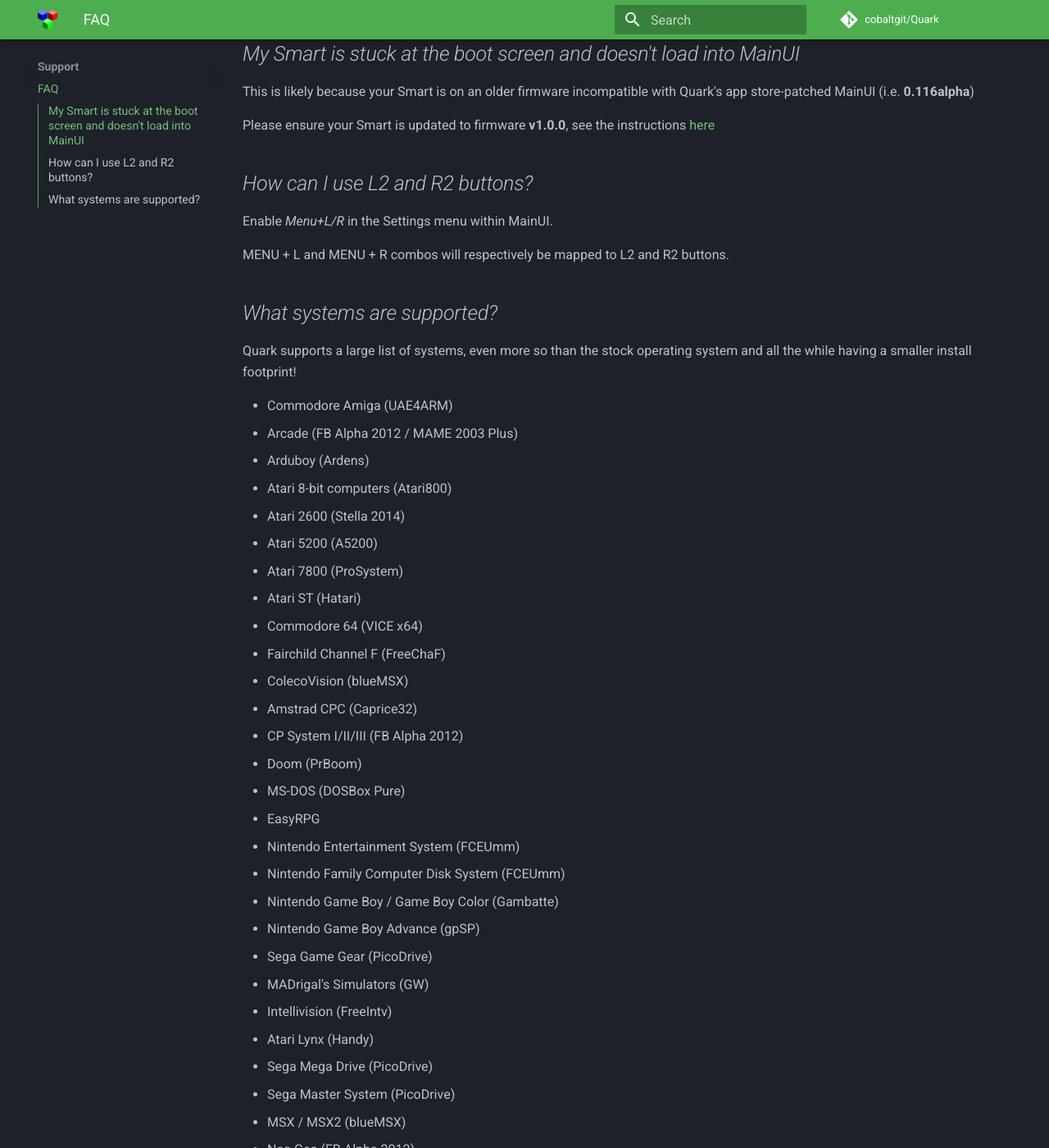
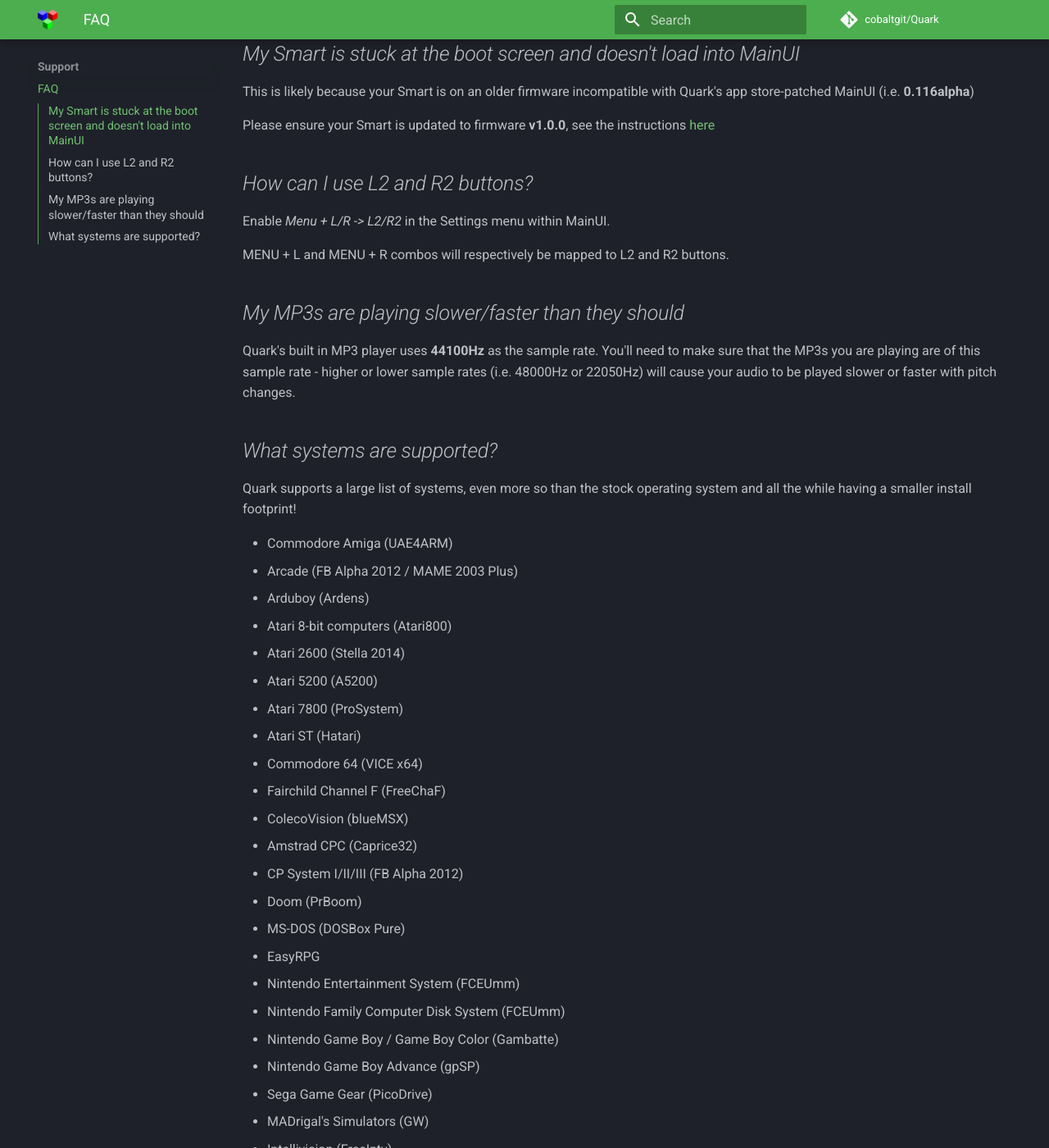
Before and after one commit to cobaltgit/Quark-Docs, an MkDocs documentation site: the page built from docs/support/faq.md, in a window 1280 px wide and 1400 px high, scrolled down 220 px. Shown: the whole window at 82% size. Built offline with MkDocs 1.6.1 and Material for MkDocs 9.7.7, drawn with Linux system fonts in a browser that asks for light colours; comment, search, counter and statistics services are not loaded.

Commit message:
Update docs for Coulomb

```diff
--- a/docs/support/faq.md
+++ b/docs/support/faq.md
@@ -8,9 +8,13 @@ Please ensure your Smart is updated to firmware **v1.0.0**, see the instructions
 
 ## *How can I use L2 and R2 buttons?*
 
-Enable *Menu+L/R* in the Settings menu within MainUI.
+Enable *Menu + L/R -> L2/R2* in the Settings menu within MainUI.
 
 MENU + L and MENU + R combos will respectively be mapped to L2 and R2 buttons.
+
+## *My MP3s are playing slower/faster than they should*
+
+Quark's built in MP3 player uses **44100Hz** as the sample rate. You'll need to make sure that the MP3s you are playing are of this sample rate - higher or lower sample rates (i.e. 48000Hz or 22050Hz) will cause your audio to be played slower or faster with pitch changes.
 
 ## *What systems are supported?*
 
@@ -42,6 +46,7 @@ Quark supports a large list of systems, even more so than the stock operating sy
 * Atari Lynx (Handy)
 * Sega Mega Drive (PicoDrive)
 * Sega Master System (PicoDrive)
+* MP3 player
 * MSX / MSX2 (blueMSX)
 * Neo Geo (FB Alpha 2012)
 * Neo Geo CD (NeoCD)
```
Also changed, not shown: docs/index.md (+1 -1 lines), docs/assets/img/quark_store.png, docs/assets/img/trimui_smart_quark.png.
